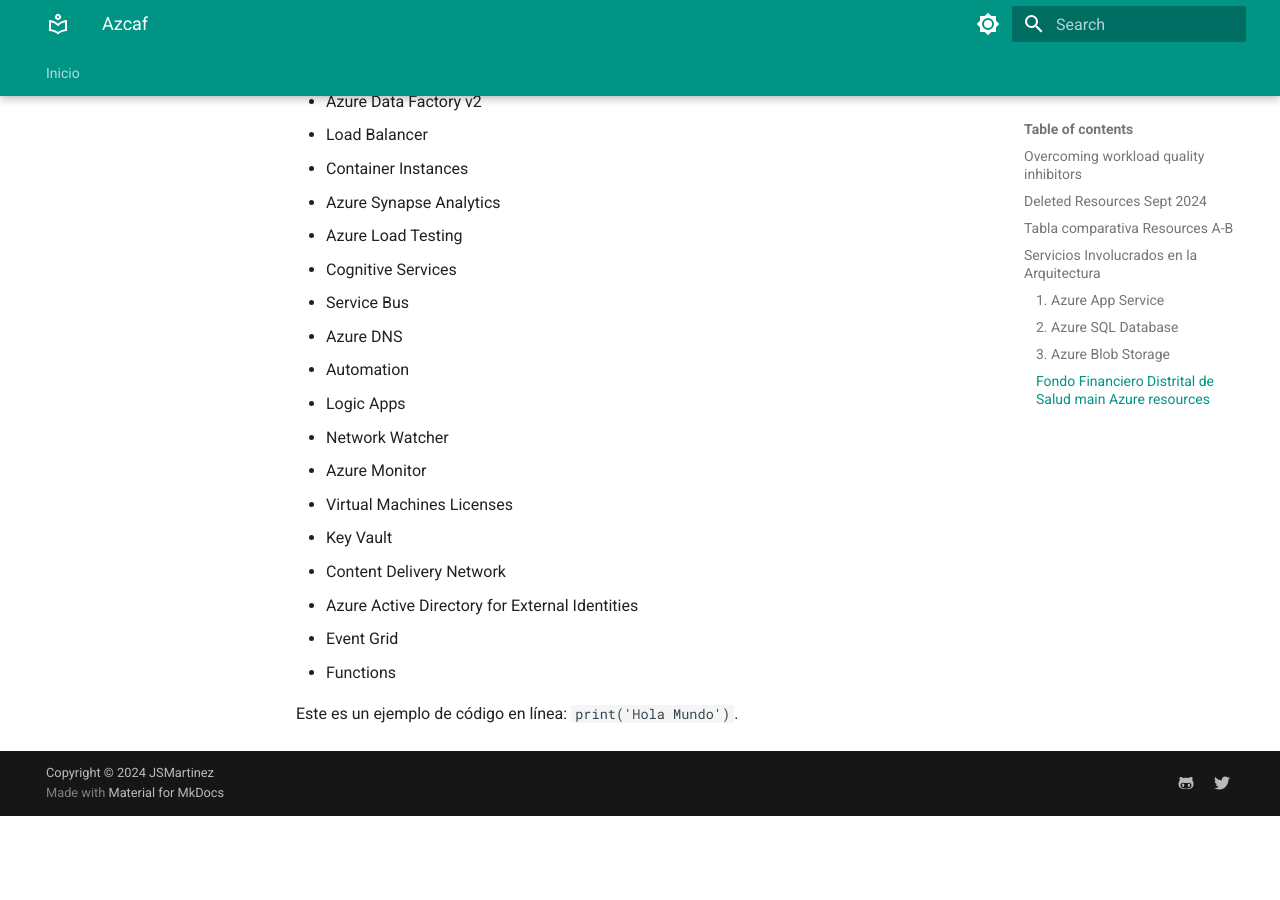
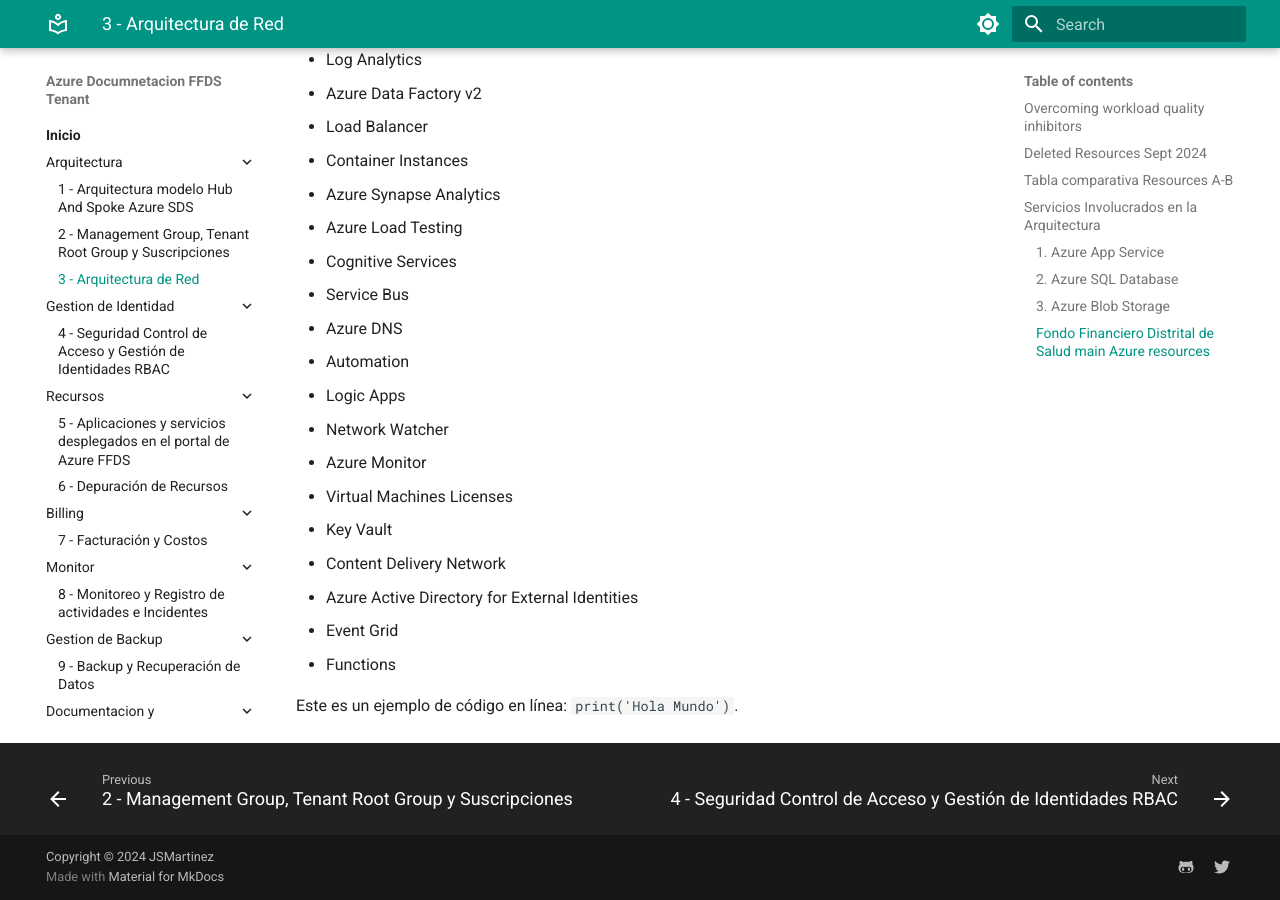
Before and after one commit to jsmm92/mkdocs-work, an MkDocs documentation site: the page built from docs/network.md, in a window 1280 px wide and 900 px high, scrolled down 2481 px. Built offline with MkDocs 1.6.1 and Material for MkDocs 9.7.7, drawn with Linux system fonts in a browser that asks for light colours; the version menu is left out; before the commit the page ends 3297 px from its top, so only the background shows below that.

Commit message:
Cambios Septiembre 2024

```diff
--- /dev/null
+++ b/docs/identidad.md
@@ -0,0 +1 @@
+## Identity Azure FFDS
--- a/mkdocs.yml
+++ b/mkdocs.yml
@@ -31,8 +31,8 @@ theme:
     - navigation.indexes
    ## - navigation.instant
     - navigation.sections
-    - navigation.tabs.sticky
-    - navigation.tabs
+  ##  - navigation.tabs.sticky
+  ##  - navigation.tabs
     - navigation.top
     - navigation.instant.progress
     - navigation.instant.prefetch
@@ -53,7 +53,7 @@ theme:
    # Palette toggle for light mode
     - scheme: default
       primary: teal
-      accent: teal
+      accent: light blue
       toggle:
         icon: material/brightness-7
         name: Switch to dark mode
@@ -83,6 +83,7 @@ markdown_extensions:
   - pymdownx.inlinehilite
   - pymdownx.snippets
   - pymdownx.superfences
+  - attr_list
 
 # Customization
 extra:
@@ -111,7 +112,8 @@ extra:
       link: ""
     - icon: fontawesome/brands/twitter
       link: ""
-
+#extra_css:
+ # - stylesheets/extra.css
 # Page Tree
 nav:
   - Inicio:
```
Also changed, not shown: docs/Arquitectura.md (+4 -4 lines), docs/facturacion.md (renamed from docs/diagramas.md, +12 -1 lines), docs/index.md (+1 -0 lines), docs/stylesheets/extra.css (added, +15 -0 lines), docs/aplicaciones.md (added), docs/depuracion.md (added), docs/network.md (renamed from docs/azcaf.md).
